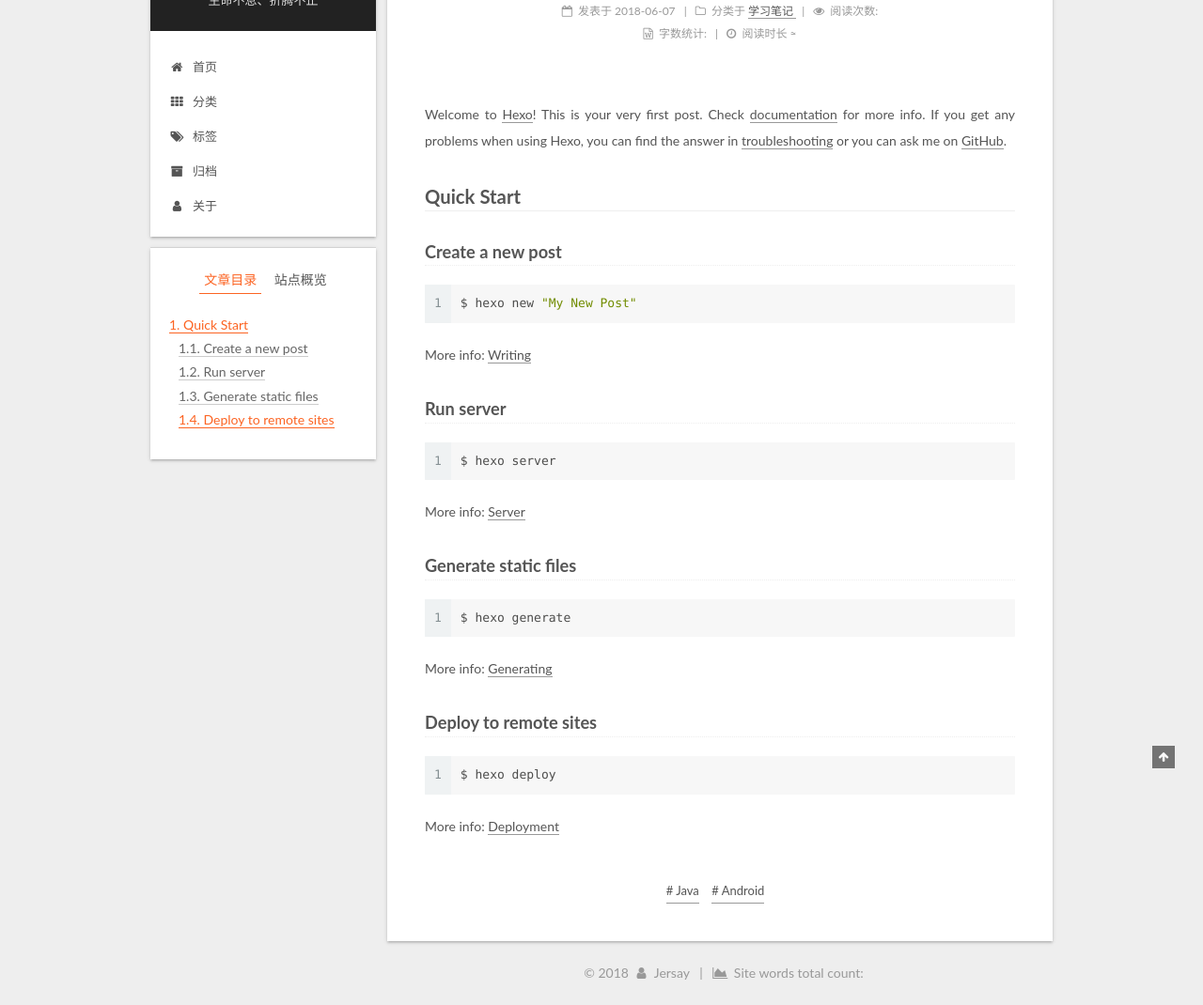
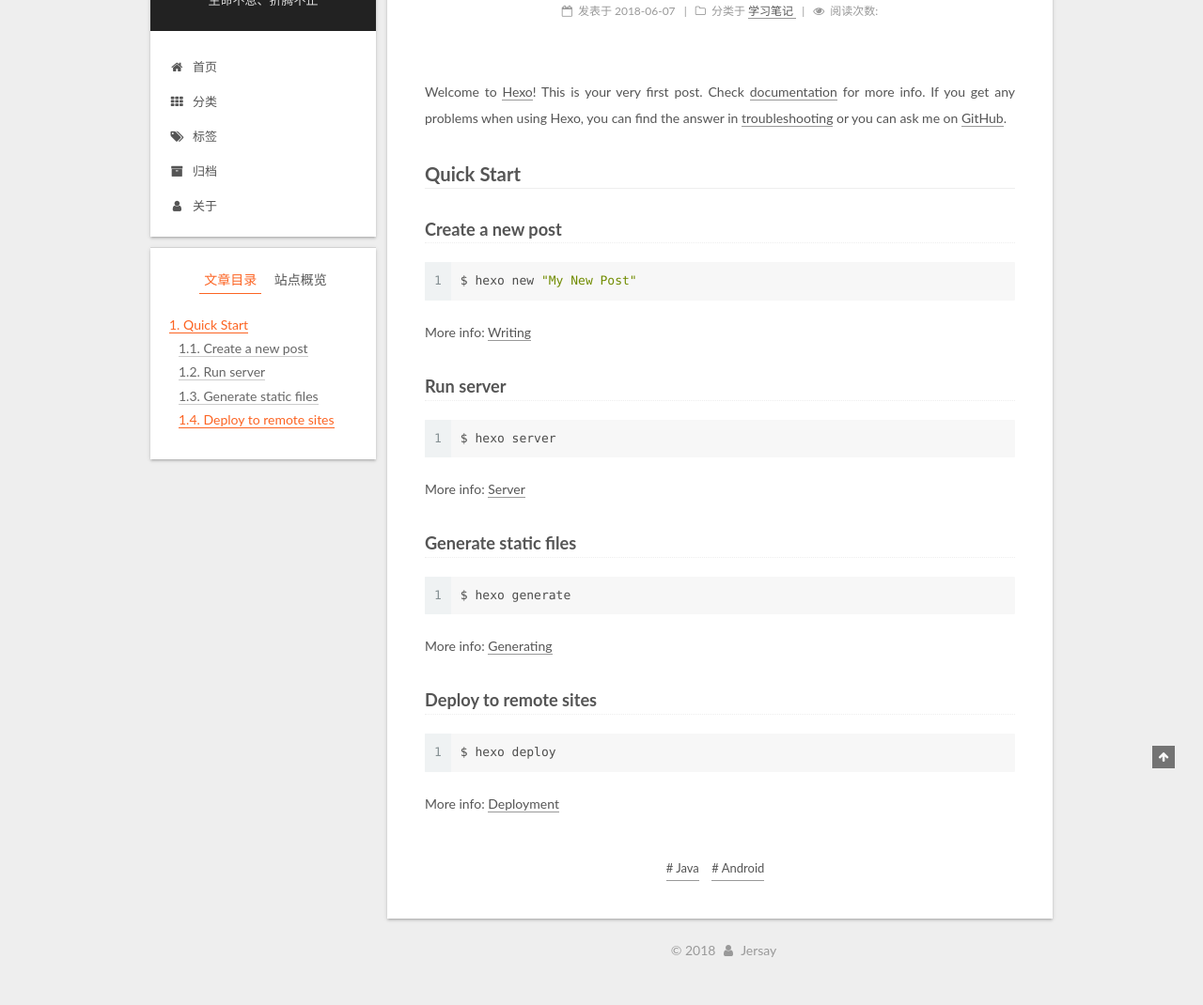
Before and after one commit to JersayZhang/JersayZhang.github.io, a plain HTML site: page 2018/06/07/hello-world/index.html in a window 1280 px wide. Shown: the part 82-1152 px from the top of the page at 94% size. After the commit the page ends 1128 px from the top, so only its background shows below. Drawn offline with Linux system fonts and the light colour scheme; a script that the page names is missing.

Commit message:
Site updated: 2018-12-15 22:39:54

```diff
--- a/2018/06/07/hello-world/index.html
+++ b/2018/06/07/hello-world/index.html
@@ -347,37 +347,6 @@
 
 
 
-            <div class="post-wordcount">
-
-
-                <span class="post-meta-item-icon">
-                  <i class="fa fa-file-word-o"></i>
-                </span>
-
-                  <span class="post-meta-item-text">字数统计&#58;</span>
-
-                <span title="字数统计">
-
-                </span>
-
-
-
-                <span class="post-meta-divider">|</span>
-
-
-
-                <span class="post-meta-item-icon">
-                  <i class="fa fa-clock-o"></i>
-                </span>
-
-                  <span class="post-meta-item-text">阅读时长 &asymp;</span>
-
-                <span title="阅读时长">
-
-                </span>
-
-            </div>
-
 
 
 
@@ -597,15 +566,6 @@
   </span>
   <span class="author" itemprop="copyrightHolder">Jersay</span>
 
-
-    <span class="post-meta-divider">|</span>
-    <span class="post-meta-item-icon">
-      <i class="fa fa-area-chart"></i>
-    </span>
-
-      <span class="post-meta-item-text">Site words total count&#58;</span>
-
-    <span title="Site words total count"></span>
 
 </div>
 
--- a/css/main.css
+++ b/css/main.css
@@ -1823,7 +1823,7 @@ pre .javascript .function {
   width: 4px;
   height: 4px;
   border-radius: 50%;
-  background: #e826ff;
+  background: #ffc9c4;
 }
 .links-of-blogroll {
   font-size: 13px;
```
Also changed, not shown: about/index.html (+0 -9 lines), archives/2018/06/index.html (+0 -9 lines), archives/2018/index.html (+0 -9 lines), archives/index.html (+0 -9 lines), categories/index.html (+0 -9 lines), categories/学习笔记/index.html (+0 -9 lines), index.html (+0 -40 lines), tags/Android/index.html (+0 -9 lines), tags/Java/index.html (+0 -9 lines), tags/index.html (+0 -9 lines).
